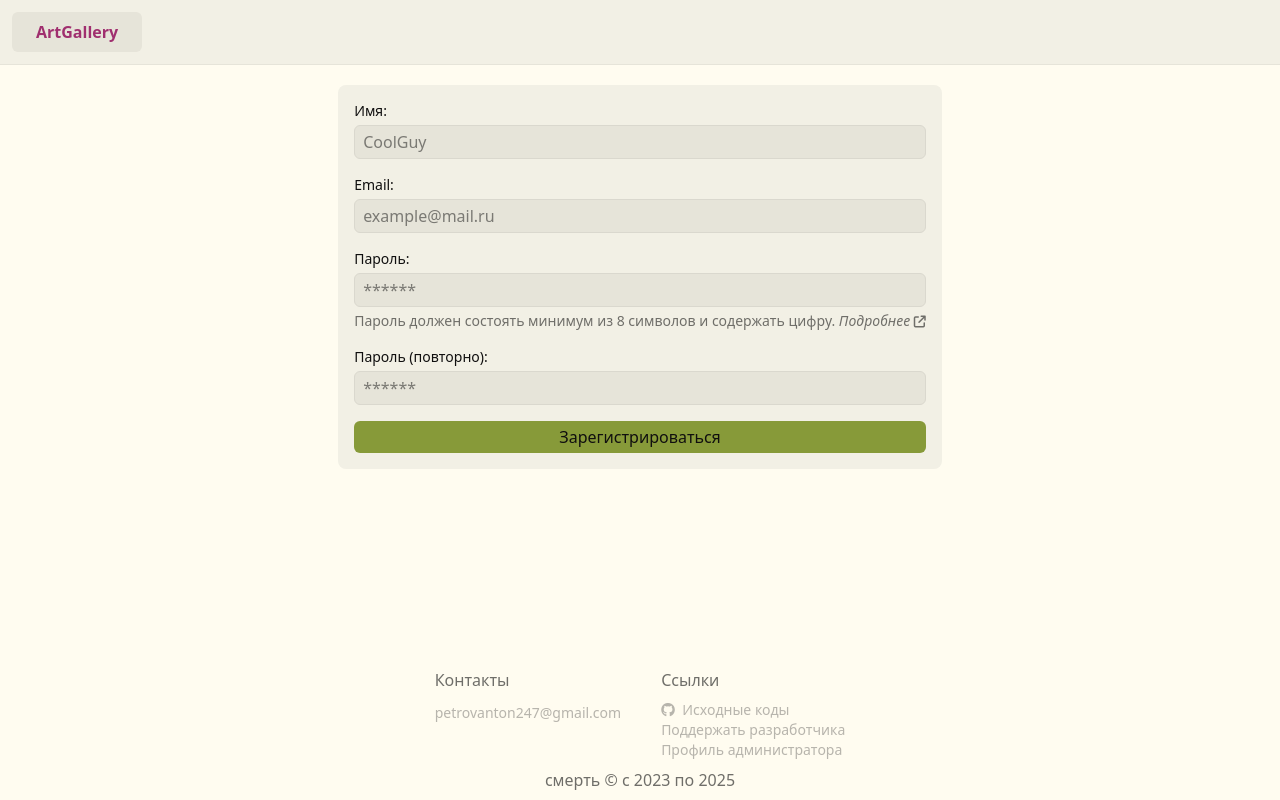
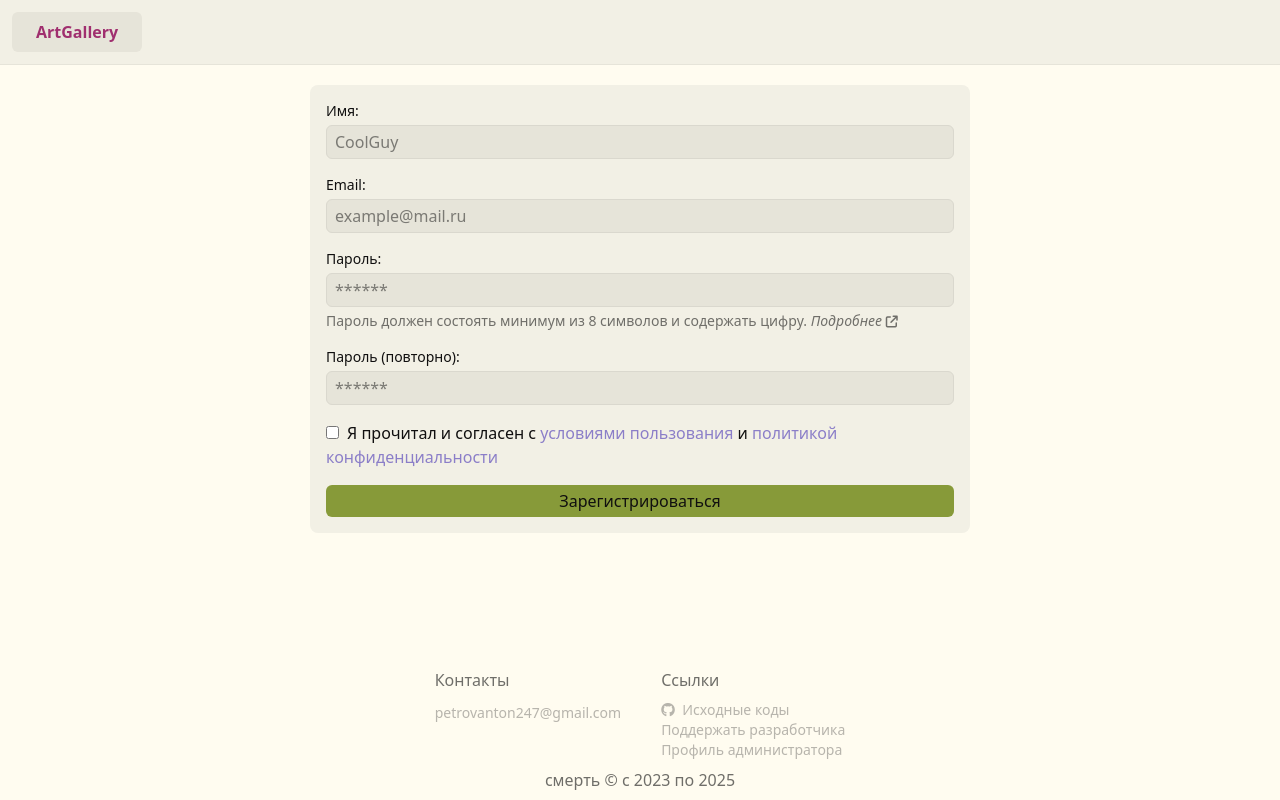
Before and after one commit to Katy248/art-gallery, a Vue app in the folder client/: page /auth/register in a window 1280 px wide. Built offline with nearby package versions, Linux system fonts and the light colour scheme.

Commit message:
Add terms and user agreement

```diff
--- a/client/src/style.css
+++ b/client/src/style.css
@@ -94,7 +94,8 @@ body {
 
   & h2,
   & h3,
-    & h4 {}
+  & h4 {
+  }
 
   & h2 {
     @apply text-2xl font-bold;
@@ -113,6 +114,10 @@ body {
   }
 }
 
+.link {
+  @apply hover:underline text-purple-2 hover:text-purple;
+}
+
 .text-entry {
   @apply bg-ui outline-0 px-2 py-1 rounded-md border-ui-2 border;
 }
@@ -120,7 +125,7 @@ body {
 .input-group {
   @apply flex flex-col grow gap-1;
 
-    &>label {
+  & > label {
     @apply text-sm;
   }
 }
--- a/client/src/views/auth/RegisterView.vue
+++ b/client/src/views/auth/RegisterView.vue
@@ -10,6 +10,7 @@ const name = ref("");
 const email = ref("");
 const password = ref("");
 const passwordRepeated = ref("");
+const agreed = ref(false);
 
 const onSubmit = () => {
   if (!name.value) {
@@ -31,6 +32,11 @@ const onSubmit = () => {
   if (password.value !== passwordRepeated.value) {
     console.error("Пароли не совпадают");
     error.value = "Пароли не совпадают";
+    return;
+  }
+  if (!agreed.value) {
+    error.value =
+      "Вы должны согласиться с условиями пользования и политикой конфиденциальности";
     return;
   }
 
@@ -105,6 +111,19 @@ const onSubmit = () => {
           autocomplete="new-password"
         />
       </div>
+      <div>
+        <input class="accent-purple me-2" type="checkbox" v-model="agreed" />
+        <label
+          >Я прочитал и согласен с
+          <RouterLink class="link" href="/help"
+            >условиями пользования</RouterLink
+          >
+          и
+          <RouterLink to="/help" class="link"
+            >политикой конфиденциальности</RouterLink
+          ></label
+        >
+      </div>
       <div class="input-group">
         <input
           class="btn btn-primary"
```
Also changed, not shown: 1 other file (tests, documents, lock files or other folders). Lines whose indentation alone changed are shown as unchanged.
